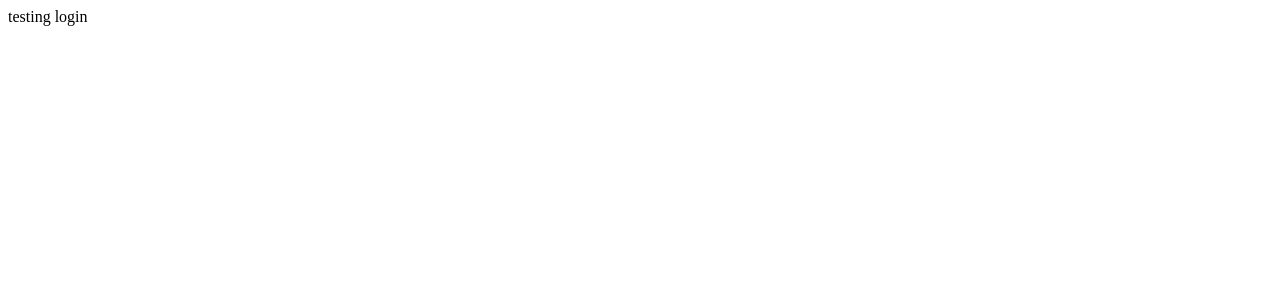
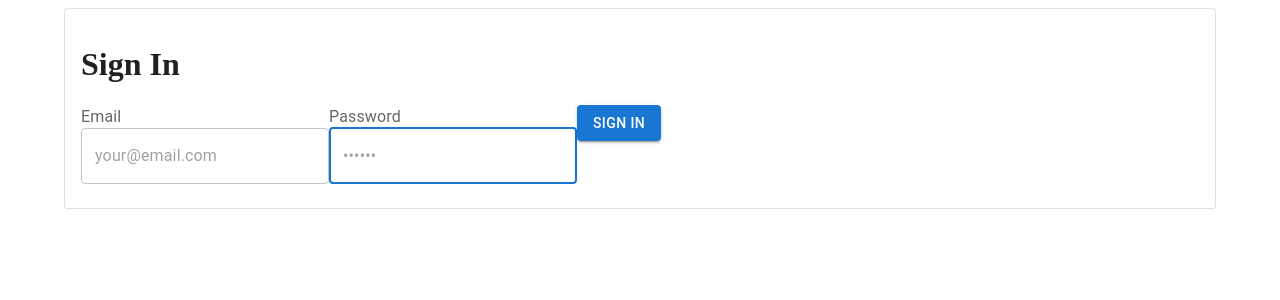
Before and after one commit to ozzycat/carpool-guard, a React (Vite) app in the folder client/: page /login in a window 1280 px wide. Shown: the top 300 px of the page. Built offline with nearby package versions, Linux system fonts and the light colour scheme.

Commit message:
prepping login (again)

```diff
--- a/client/src/layout/AppLayout.jsx
+++ b/client/src/layout/AppLayout.jsx
@@ -1,12 +1,14 @@
 import { Outlet } from "react-router-dom";
+import Container from "@mui/material/Container";
 
 export default function AppLayout() {
     return (
         <div className="app-container">
             <div className="app-body">
                 <main className="app-content">
-
-                    <Outlet/>
+                    <Container>
+                        <Outlet/>
+                    </Container>
                 </main>
             </div>
         </div>
--- a/client/src/screens/Login.jsx
+++ b/client/src/screens/Login.jsx
@@ -1,7 +1,49 @@
+import Container from "@mui/material/Container";
+import Card from "@mui/material/Card";
+import CardContent from "@mui/material/CardContent";
+import Box from "@mui/material/Box";
+import FormControl from "@mui/material/FormControl";
+import FormLabel from "@mui/material/FormLabel";
+import TextField from "@mui/material/TextField";
+import Button from "@mui/material/Button";
+
 export default function Login() {
     return (
         <>
-            testing login
+            <Container>
+                <Card variant="outlined">
+                    <CardContent>
+                        <h1>Sign In</h1>
+                        <Box component="form" noValidate>
+                            <FormControl>
+                                <FormLabel htmlFor="email">Email</FormLabel>
+                                <TextField
+                                    id="email"
+                                    type="email"
+                                    name="email"
+                                    placeholder="your@email.com"
+                                    autoFocus
+                                    required
+                                    variant="outlined"
+                                />
+                            </FormControl>
+                            <FormControl>
+                                <FormLabel htmlFor="password">Password</FormLabel>
+                                <TextField
+                                    id="password"
+                                    type="password"
+                                    name="password"
+                                    placeholder="••••••"
+                                    autoFocus
+                                    required
+                                    variant="outlined"
+                                />
+                            </FormControl>
+                            <Button type="submit" variant="contained">Sign In</Button>
+                        </Box>
+                    </CardContent>
+                </Card>
+            </Container>
         </>
     );
 }
```
